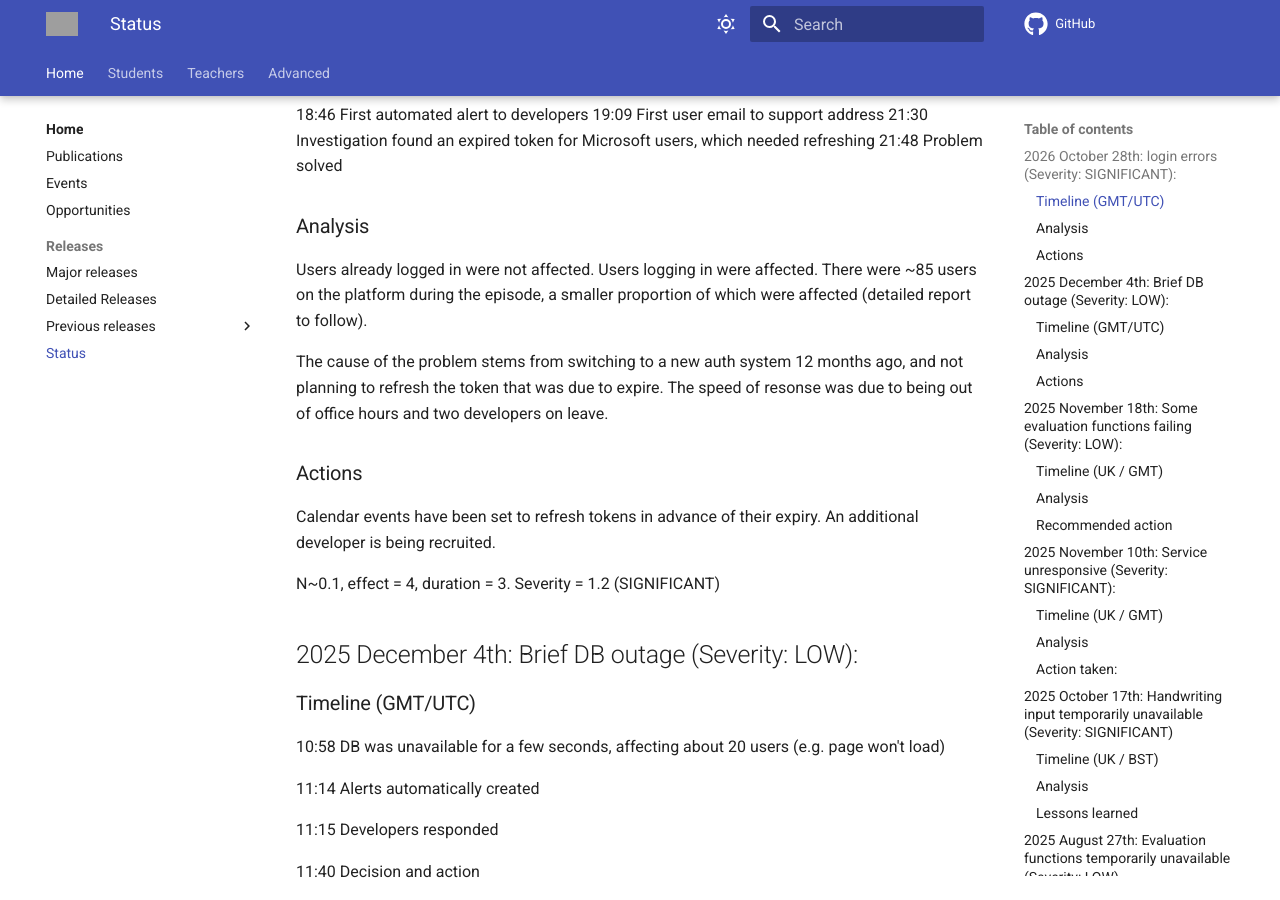
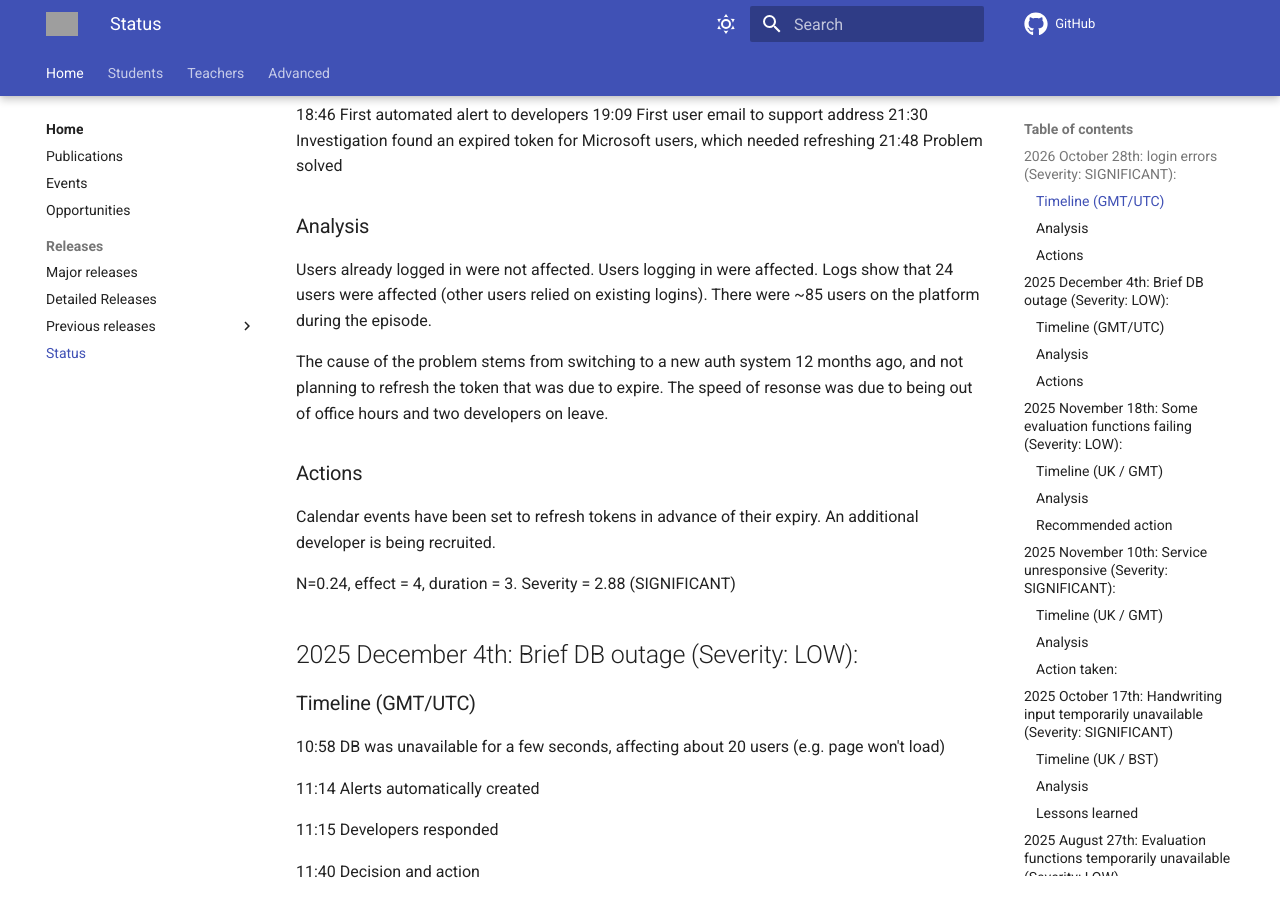
Before and after one commit to lambda-feedback/user-documentation, an MkDocs documentation site: the page built from docs/releases/status.md, in a window 1280 px wide and 900 px high, scrolled down 749 px. Built offline with MkDocs 1.6.1 and Material for MkDocs 9.7.7, drawn with Linux system fonts in a browser that asks for light colours; comment, search, counter and statistics services are not loaded; grey boxes are pictures that could not be loaded.

Commit message:
Revise user impact and severity in status report (2026/10/28)
Updated user impact details and severity metrics in the status report (2026/10/28)

```diff
--- a/docs/releases/status.md
+++ b/docs/releases/status.md
@@ -27,7 +27,7 @@ The severity is used to decide how much we invest in preventative measures, dete
 
 ### Analysis
 
-Users already logged in were not affected. Users logging in were affected. There were ~85 users on the platform during the episode, a smaller proportion of which were affected (detailed report to follow).
+Users already logged in were not affected. Users logging in were affected. Logs show that 24 users were affected (other users relied on existing logins). There were ~85 users on the platform during the episode.
 
 The cause of the problem stems from switching to a new auth system 12 months ago, and not planning to refresh the token that was due to expire. The speed of resonse was due to being out of office hours and two developers on leave.
 
@@ -35,7 +35,7 @@ The cause of the problem stems from switching to a new auth system 12 months ago
 
 Calendar events have been set to refresh tokens in advance of their expiry. An additional developer is being recruited.
 
-N~0.1, effect = 4, duration = 3. Severity = 1.2 (SIGNIFICANT)
+N=0.24, effect = 4, duration = 3. Severity = 2.88 (SIGNIFICANT)
 
 ## 2025 December 4th: Brief DB outage (Severity: LOW):
 
```
